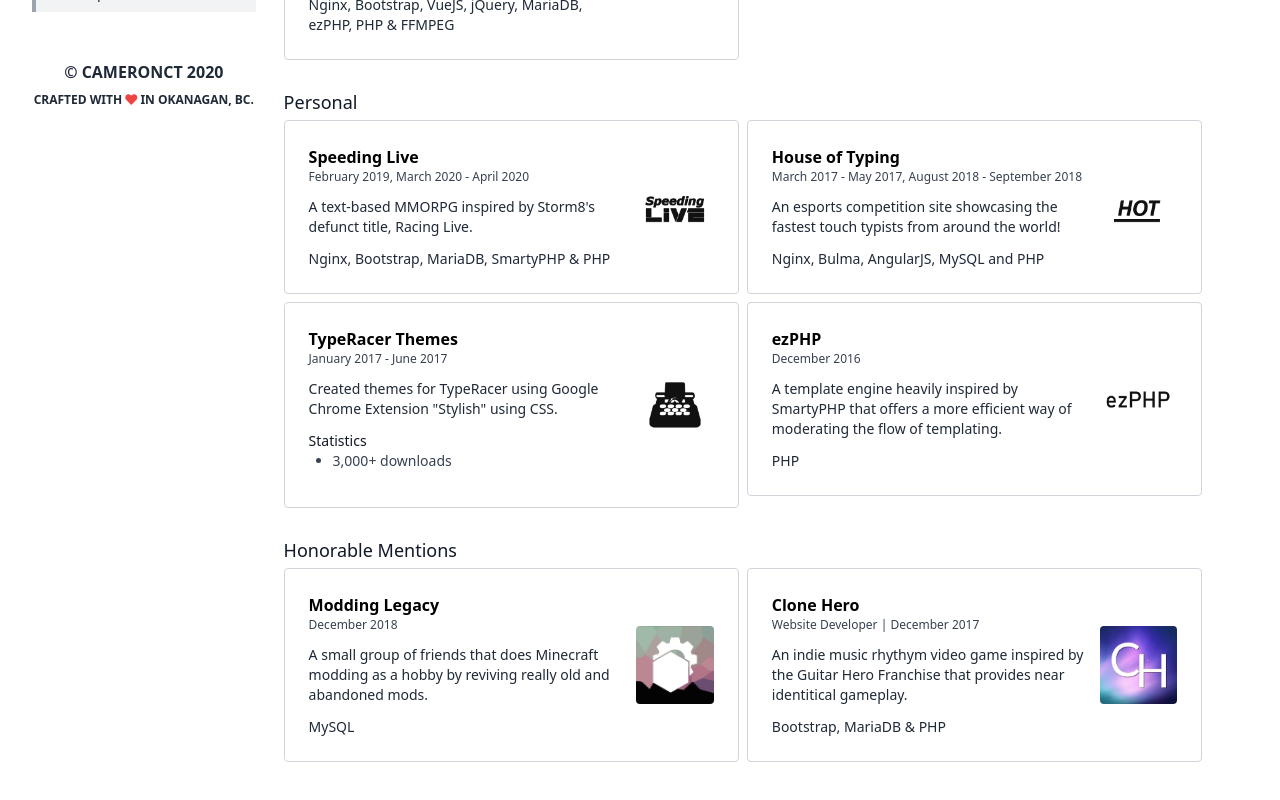
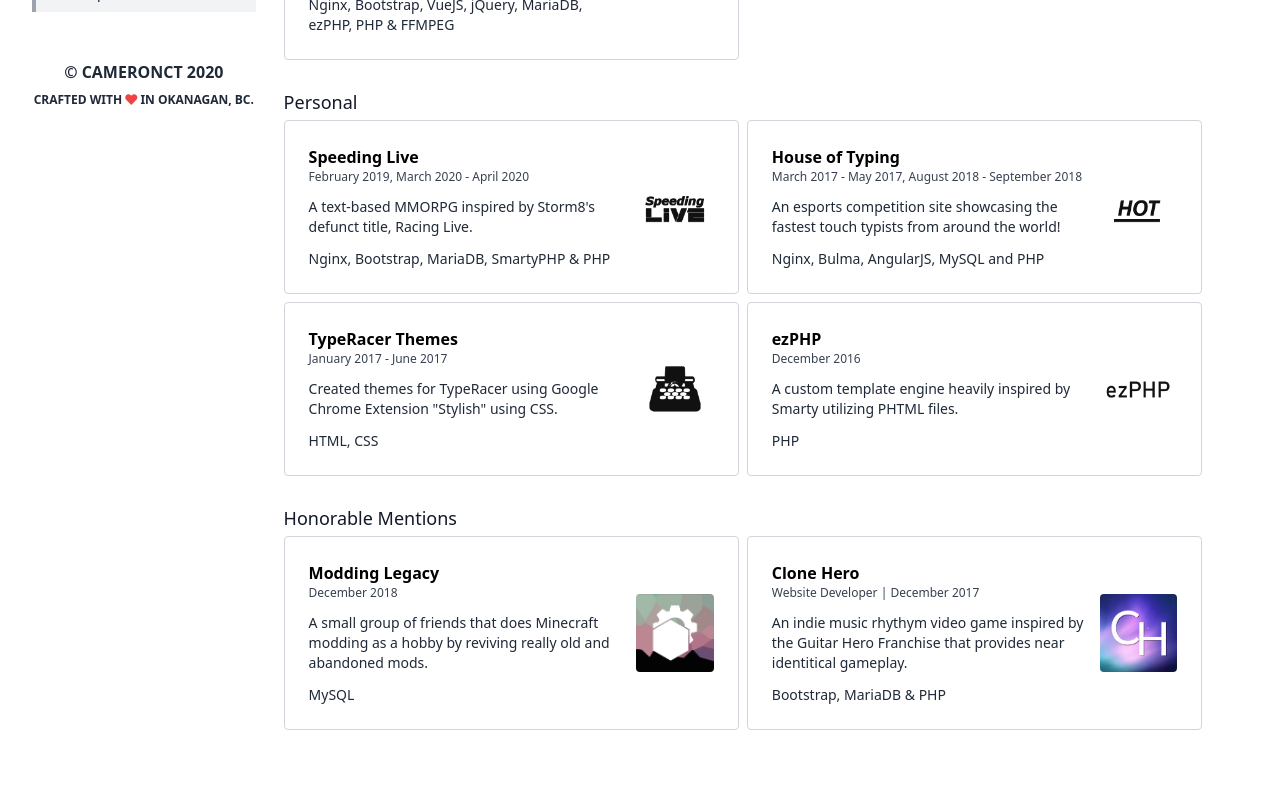
Before and after one commit to CameronCT/CameronCT, a React (Create React App) app: page /portfolio in a window 1280 px wide. Shown: the part 628-1428 px from the top of the page. Built offline with nearby package versions, Linux system fonts and the light colour scheme.

Commit message:
fix: removed statistics and added technology to allow spacing to be even

```diff
--- a/src/components/pages/Portfolio.tsx
+++ b/src/components/pages/Portfolio.tsx
@@ -86,16 +86,14 @@
             'name': 'TypeRacer Themes',
             'time': 'January 2017 - June 2017',
             'about': 'Created themes for TypeRacer using Google Chrome Extension "Stylish" using CSS.',
-            'statistics': [
-                '3,000+ downloads'
-            ],
+            'technology': 'HTML, CSS'
         },
         {
             'img': 'ezphp.png',
             'url': 'https://github.com/CameronCT/ezPHP',
             'name': 'ezPHP',
             'time': 'December 2016',
-            'about': 'A template engine heavily inspired by SmartyPHP that offers a more efficient way of moderating the flow of templating.',
+            'about': 'A custom template engine heavily inspired by Smarty utilizing PHTML files.',
             'technology': 'PHP'
         },
     ];
```
